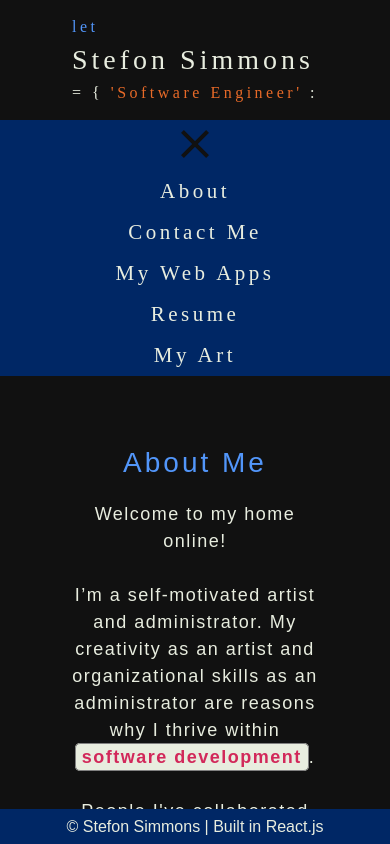
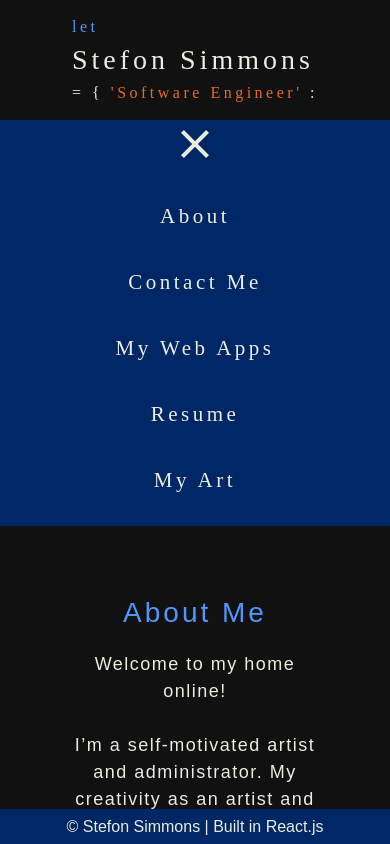
Before and after one commit to StefonSimmons/portfolio, a React (Create React App) app in the folder portfolio_app/: page /about in a window 390 px wide. Both pictures are taken after a click on the element "menu". Shown: the top 844 px of the page. Built offline with nearby package versions, Linux system fonts and the light colour scheme.

Commit message:
added color to hamburger and toggle on menu item click

```diff
--- a/portfolio_app/src/components/Navigation.jsx
+++ b/portfolio_app/src/components/Navigation.jsx
@@ -13,11 +13,11 @@ const Nav = styled.nav`
 const List = styled.ul`
   display: flex;
   flex-direction: row;
-  align-items: space-around
+  align-items: space-around;
 `
 const Hamburger = styled.span`
   display: none;
-  color: #111111;
+  color: rgb(232, 237, 220);
 
   @media(max-width: 700px){
     display: inline-block;
@@ -26,7 +26,6 @@ const Hamburger = styled.span`
 `
 const DropDownMenu = styled.div`
   display: flex;
-
   @media(max-width: 700px){
     display: inline-block;
     text-align: center;
@@ -41,6 +40,7 @@ const NavLink = styled(Link)`
   @media(max-width: 700px){
     display: none;
     border-right: none;
+    transition: display 400ms
   }
 `
 const NavItem = styled.li`
@@ -101,18 +101,18 @@ export default function Navigation() {
                 menu ?
                   <i className="material-icons w3-xxxlarge">close</i>
                   :
-                  <i class="material-icons w3-xxxlarge">menu</i>
+                  <i className="material-icons w3-xxxlarge">menu</i>
               }
             </Hamburger>
-            <NavLink to={`/about`} style={menu ? { display: 'block'} : { display: '' }}><NavItem>About</NavItem></NavLink>
+            <NavLink to={`/about`} onClick={toggleHamburgerMenu} style={menu ? { display: 'block', margin: '25px 0'} : { display: '' }}><NavItem>About</NavItem></NavLink>
 
-            <NavLink to={`/contact`} style={menu ? { display: 'block'} : { display: '' }}><NavItem>Contact Me</NavItem></NavLink>
+            <NavLink to={`/contact`} onClick={toggleHamburgerMenu} style={menu ? { display: 'block', margin: '25px 0'} : { display: '' }}><NavItem>Contact Me</NavItem></NavLink>
 
-            <NavLink to={`/webapps`} style={menu ? { display: 'block'} : { display: '' }}><NavItem>My Web Apps</NavItem></NavLink>
+            <NavLink to={`/webapps`} onClick={toggleHamburgerMenu} style={menu ? { display: 'block', margin: '25px 0'} : { display: '' }}><NavItem>My Web Apps</NavItem></NavLink>
 
-            <NavLink to={`/resume`} style={menu ? { display: 'block'} : { display: '' }}><NavItem>Resume</NavItem></NavLink>
+            <NavLink to={`/resume`} onClick={toggleHamburgerMenu} style={menu ? { display: 'block', margin: '25px 0'} : { display: '' }}><NavItem>Resume</NavItem></NavLink>
 
-            <NavLink to={`/myart`} style={menu ? { display: 'block'} : { display: '' }}><NavItem>My Art</NavItem></NavLink>
+            <NavLink to={`/myart`} onClick={toggleHamburgerMenu} style={menu ? { display: 'block', margin: '25px 0'} : { display: '' }}><NavItem>My Art</NavItem></NavLink>
           </DropDownMenu>
         </List>
       </Nav>
```
